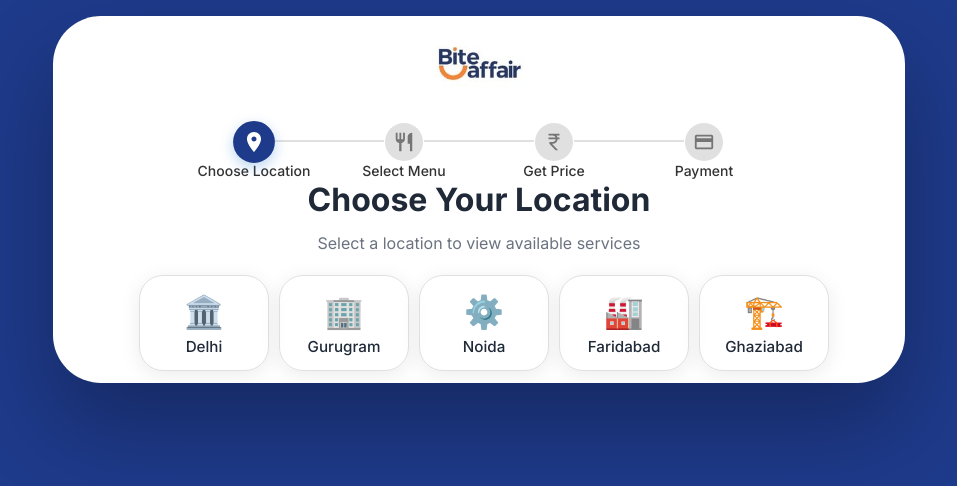
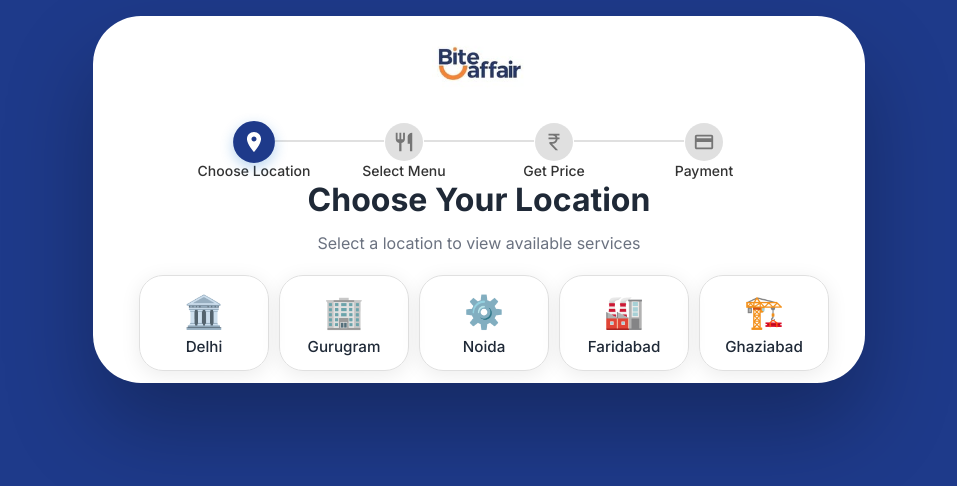
Before and after one commit to Raziur12/BiteAffair, a React (Vite) app: page / in a window 1280 px wide. Shown: the top 486 px of the page, without its empty margins (161-1118 px from the left). Built offline with nearby package versions, Linux system fonts and the light colour scheme.

Commit message:
updated the desktop container width for the whole card (the Paper inside the Container)

```diff
--- a/src/components/booking/BookingWizard.jsx
+++ b/src/components/booking/BookingWizard.jsx
@@ -17,6 +17,8 @@ const BookingWizard = ({ onComplete, onLocationSelect, initialStep = 0 }) => {
     mealType: null,
     guestCount: 5,
   });
+
+  const desktopContainerWidth = activeStep === 1 ? '680px' : '820px';
 
   const handleNext = () => {
     // If the current step is the Select Menu step (index 1), call onComplete for now
@@ -58,7 +60,14 @@ const BookingWizard = ({ onComplete, onLocationSelect, initialStep = 0 }) => {
 
   return (
     <Box sx={{ bgcolor: '#1e3a8a', py: 1, pt: 1, minHeight: '100vh' }}>
-      <Container maxWidth="md">
+      <Container
+        maxWidth="md"
+        sx={{
+          '@media (min-width:900px)': {
+            maxWidth: desktopContainerWidth,
+          },
+        }}
+      >
         <Paper elevation={12} sx={{ borderRadius: 4, overflow: 'hidden', mt: 1 }}>
           <Box sx={{ position: 'relative', p: 0, py: 0 }}>
             {activeStep > 0 && (
@@ -84,7 +93,7 @@ const BookingWizard = ({ onComplete, onLocationSelect, initialStep = 0 }) => {
             </Box>
           </Box>
           <BookingStepper activeStep={activeStep} steps={wizardSteps} />
-          <Box sx={{ px: { xs: 1.25, sm: 2 }, pt: 0.5, pb: { xs: 1, sm: 1.5 } }}>
+          <Box sx={{ px: { xs: 1.25, sm: 2, md: 1.25 }, pt: 0.5, pb: { xs: 1, sm: 1.5 } }}>
             {steps[activeStep].component}
           </Box>
         </Paper>
```
